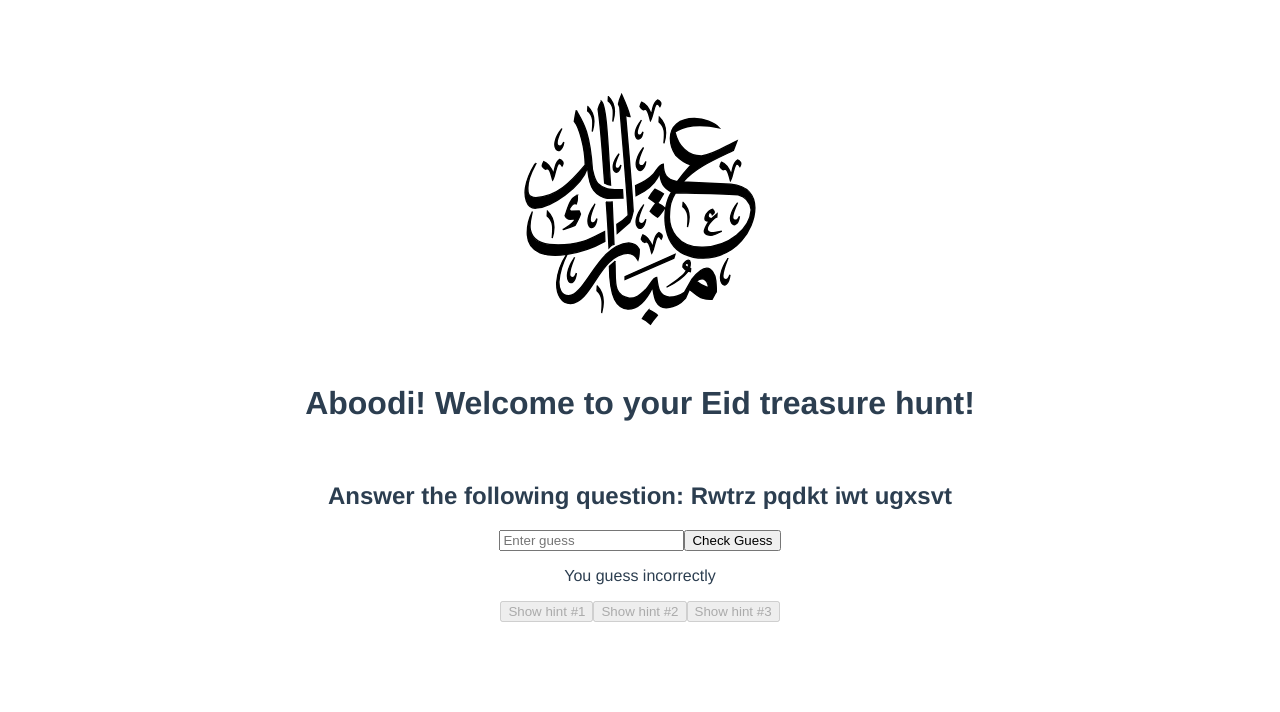
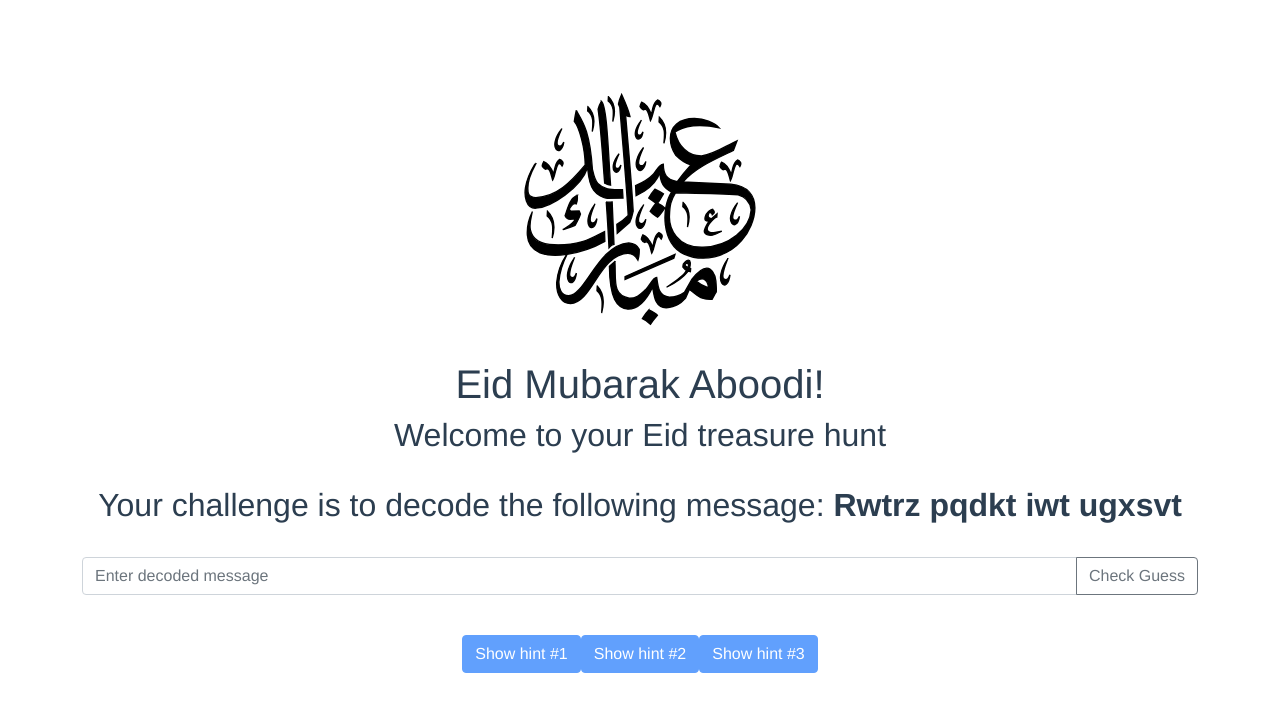
Before and after one commit to MahmoodMahmood/treasurehunt, a Vue app: page / in a window 1280 px wide. Shown: the top 712 px of the page. Built offline with nearby package versions, Linux system fonts and the light colour scheme.

Commit message:
Added bootstrap + hint captions

```diff
--- a/package.json
+++ b/package.json
@@ -8,6 +8,8 @@
     "lint": "vue-cli-service lint"
   },
   "dependencies": {
+    "@popperjs/core": "^2.11.5",
+    "bootstrap": "^5.1.3",
     "core-js": "^3.8.3",
     "vue": "^3.2.13"
   },
--- a/src/App.vue
+++ b/src/App.vue
@@ -1,6 +1,6 @@
 <template>
   <img alt="Vue logo" src="./assets/eid-mubarak.svg" class="hello-image">
-  <HelloWorld msg="Aboodi! Welcome to your Eid treasure hunt!"/>
+  <HelloWorld msg="Eid Mubarak Aboodi!"/>
 </template>
 
 <script>
--- a/src/components/HelloWorld.vue
+++ b/src/components/HelloWorld.vue
@@ -1,25 +1,33 @@
 <template>
   <div class="hello">
     <h1>{{ msg }}</h1>
+    <h2>Welcome to your Eid treasure hunt</h2>
     <br>
-<h2> Answer the following question: Rwtrz pqdkt iwt ugxsvt </h2>
-
-    <form @submit.prevent>
-      <input @submit.prevent="checkGuess" v-model="userGuess" type="text" placeholder="Enter guess">
-      <button @click="checkGuess">Check Guess</button>
-    </form>
-    <p class="wrongGuess">You guess incorrectly</p>
+    <h2> Your challenge is to decode the following message: <strong> Rwtrz pqdkt iwt ugxsvt </strong> </h2>
+    <br>
+    <div class="container-sm">
+      <form @submit.prevent class="input-group mb-3">
+        <input @submit.prevent="checkGuess" v-model="userGuess" type="text" placeholder="Enter decoded message"
+          class="form-control">
+        <button @click="checkGuess" class="btn btn-outline-secondary">Check Guess</button>
+      </form>
+    </div>
+    <br>
     <template v-for="n in 3" v-bind:key="n.id">
-      <button @click="showHint(n)" :disabled="current_time < n*60"> Show hint #{{ n }} </button>
+      <button @click="showHint(n)" :disabled="current_time < n * 60" class="btn btn-primary"> Show hint #{{ n }}
+      </button>
     </template>
-    <div id="hintContainer">
-      <img v-if="hintToShow > -1" :src="getHintImagePath()" alt="hint">
+    <div id="hintContainer" class="container">
+      <img v-if="hintToShow > -1" :src="getHintImagePath()" alt="hint" class="figure-img img-fluid rounded w-25 p-3">
+      <figcaption class="figure-caption"> {{getHintCaption()}} </figcaption>
     </div>
   </div>
+  <br>
 </template>
 
 <script>
-const HINTS = ["julius-caesar.jpg", "cypher.webp", "age-of-empires.jpg"]
+const HINTS_IMAGE = ["julius-caesar.jpg", "cypher.webp", "age-of-empires.jpg"]
+const HINTS_CAPTION = ["This guy's title", "His last name", "You just need the first word of this one."]
 export default {
   name: 'HelloWorld',
   props: {
@@ -36,7 +44,7 @@ export default {
   },
   methods: {
     checkGuess() {
-      if (this.userGuess.toLowerCase() === 'above the fridge') {
+      if (this.userGuess.toLowerCase() === 'check above the fridge') {
         alert('You guessed correctly!')
       } else {
         alert('You guessed incorrectly!')
@@ -47,11 +55,16 @@ export default {
     },
     getHintImagePath() {
       if (this.hintToShow > -1) {
-        return require('../assets/' + HINTS[this.hintToShow - 1])
+        return require('../assets/' + HINTS_IMAGE[this.hintToShow - 1])
+      }
+    },
+    getHintCaption() {
+      if (this.hintToShow > -1) {
+        return HINTS_CAPTION[this.hintToShow]
       }
     }
   },
-  beforeUnmount(){
+  beforeUnmount() {
     // prevent memory leak
     clearInterval(this.interval)
   },
@@ -60,7 +73,7 @@ export default {
     // update the time every second
     this.interval = setInterval(() => {
       const cur_time = new Date()
-      this.current_time = Math.floor((cur_time - this.loaded_time)/1000)
+      this.current_time = Math.floor((cur_time - this.loaded_time) / 1000)
     }, 1000)
   }
 }
@@ -68,21 +81,4 @@ export default {
 
 <!-- Add "scoped" attribute to limit CSS to this component only -->
 <style scoped>
-h3 {
-  margin: 40px 0 0;
-}
-
-ul {
-  list-style-type: none;
-  padding: 0;
-}
-
-li {
-  display: inline-block;
-  margin: 0 10px;
-}
-
-a {
-  color: #42b983;
-}
 </style>
--- a/src/main.js
+++ b/src/main.js
@@ -1,3 +1,5 @@
+import "bootstrap/dist/css/bootstrap.min.css"
+import "bootstrap"
 import { createApp } from 'vue'
 import App from './App.vue'
 
```
Also changed, not shown: 1 other file (tests, documents, lock files or other folders).
